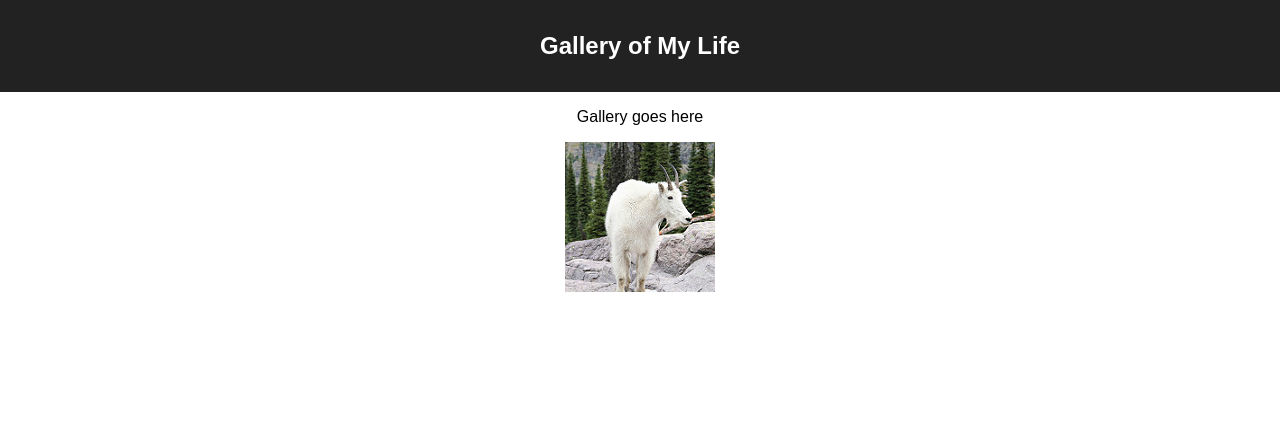
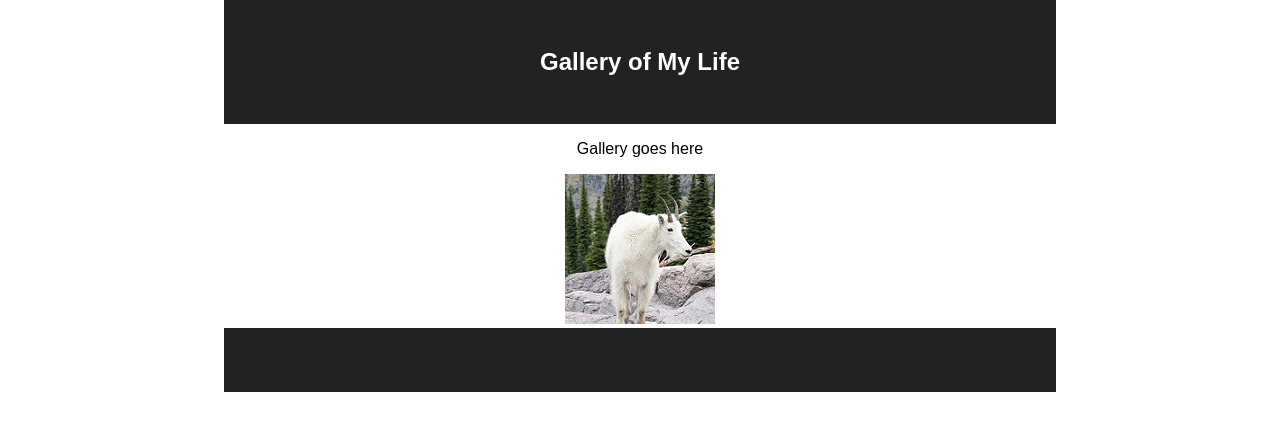
Before and after one commit to hoang208/weekend-react-gallery, a React (Create React App) app: page / in a window 1280 px wide. Shown: the top 430 px of the page. Built offline with nearby package versions, Linux system fonts and the light colour scheme; no server answers.

Commit message:
Header and Footer setup

```diff
--- a/src/components/App/App.css
+++ b/src/components/App/App.css
@@ -2,11 +2,13 @@
   text-align: center;
 }
 
-.App-header {
+.App-header, .App-footer {
   background-color: #222;
-  padding: 1em;
   color: white;
-  margin-bottom: 1em;
+  padding: 2rem 1rem;
+  max-width: 800px;
+  width: 100%;
+  margin: 0 auto;
 }
 
 .App-title {
--- a/src/components/App/App.jsx
+++ b/src/components/App/App.jsx
@@ -23,17 +23,16 @@ function App() {
         setGalleryList(response.data);
       })
       .catch((error) => {
-        console.log("error in GET App",error);
+        console.log("error in GET App", error);
       });
   };
 
   return (
     <div className="App">
-      <header className="App-header">
-        <h1 className="App-title">Gallery of My Life</h1>
-      </header>
+      <Header />
       <p>Gallery goes here</p>
       <img src="images/goat_small.jpg" />
+      <Footer/>
     </div>
   );
 }
--- a/src/components/Footer/Footer.jsx
+++ b/src/components/Footer/Footer.jsx
@@ -0,0 +1,8 @@
+function Footer() {
+    return (
+      <footer className="App-footer">
+      </footer>
+    );
+  }
+
+  export default Footer;
--- a/src/components/Header/Header.jsx
+++ b/src/components/Header/Header.jsx
@@ -0,0 +1,11 @@
+function Header() {
+    return (
+      <>
+        <header className="App-header">
+          <h1 className="App-title">Gallery of My Life</h1>
+        </header>
+      </>
+    );
+  }
+
+  export default Header;
```
